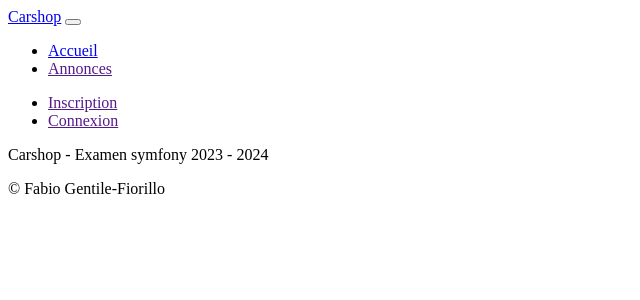
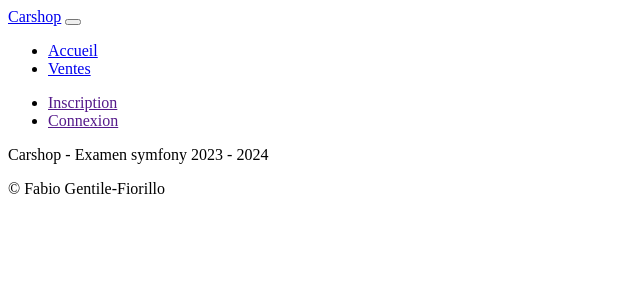
Before and after one commit to fabio-gentile/carshop, a Symfony app: template templates/base.html.twig in a window 1280 px wide. Shown: the top 300 px of the page, without its empty margins (0-640 px from the left). Run offline with Twig, Linux system fonts and the light colour scheme; the template is opened without the code that fills it, so the values that code supplies are empty; some libraries are stand-ins or nearby versions.

Commit message:
partials

```diff
--- a/templates/base.html.twig
+++ b/templates/base.html.twig
@@ -9,7 +9,7 @@
         {{ encore_entry_script_tags('app') }}
         {% block stylesheets %}{% endblock %}
     </head>
-    <body>
+    <body class="min-vh-100">
         {% include 'partials/header.html.twig' %}
         {% block body %}{% endblock %}
         {% include 'partials/footer.html.twig' %}
--- a/templates/partials/footer.html.twig
+++ b/templates/partials/footer.html.twig
@@ -1,4 +1,4 @@
-<footer class="mt-5 bg-primary text-center text-light">
+<footer class="bg-primary text-center text-light" id="footer">
     <p class="pt-3">Carshop - Examen symfony 2023 - 2024</p>
     <p class="pb-3 mb-0">&copy; Fabio Gentile-Fiorillo</p>
 </footer>
--- a/templates/partials/header.html.twig
+++ b/templates/partials/header.html.twig
@@ -1,6 +1,6 @@
 <nav class="navbar navbar-expand-lg navbar-dark bg-primary">
-    <div class="container-fluid mx-4">
-        <a class="navbar-brand" href="{{ path('app_home') }}">Carshop</a>
+    <div class="container-fluid mx-md-4">
+        <a class="navbar-brand" href="{{ path('home') }}">Carshop</a>
         <button class="navbar-toggler" type="button" data-bs-toggle="collapse" data-bs-target="#navbarColor01"
                 aria-controls="navbarColor01" aria-expanded="false" aria-label="Toggle navigation">
             <span class="navbar-toggler-icon"></span>
@@ -10,11 +10,11 @@
             <ul class="navbar-nav me-auto">
 
                 <li class="nav-item">
-                    <a class="nav-link" href="{{ path('app_home') }}">Accueil</a>
+                    <a class="nav-link" href="{{ path('home') }}">Accueil</a>
                 </li>
 
                 <li class="nav-item">
-                    <a class="nav-link" href="">Annonces</a>
+                    <a class="nav-link" href="{{ path('advert_index') }}">Ventes</a>
                 </li>
 
             </ul>
```
